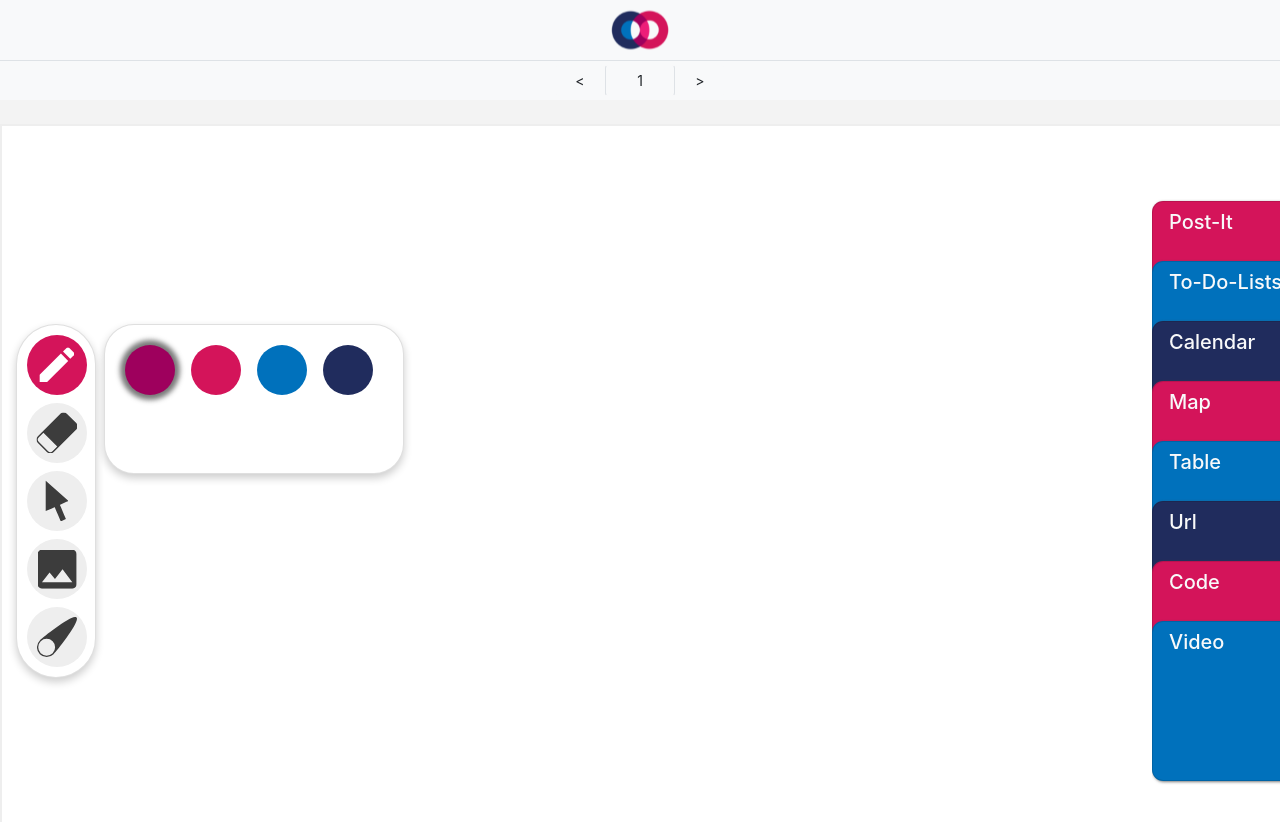
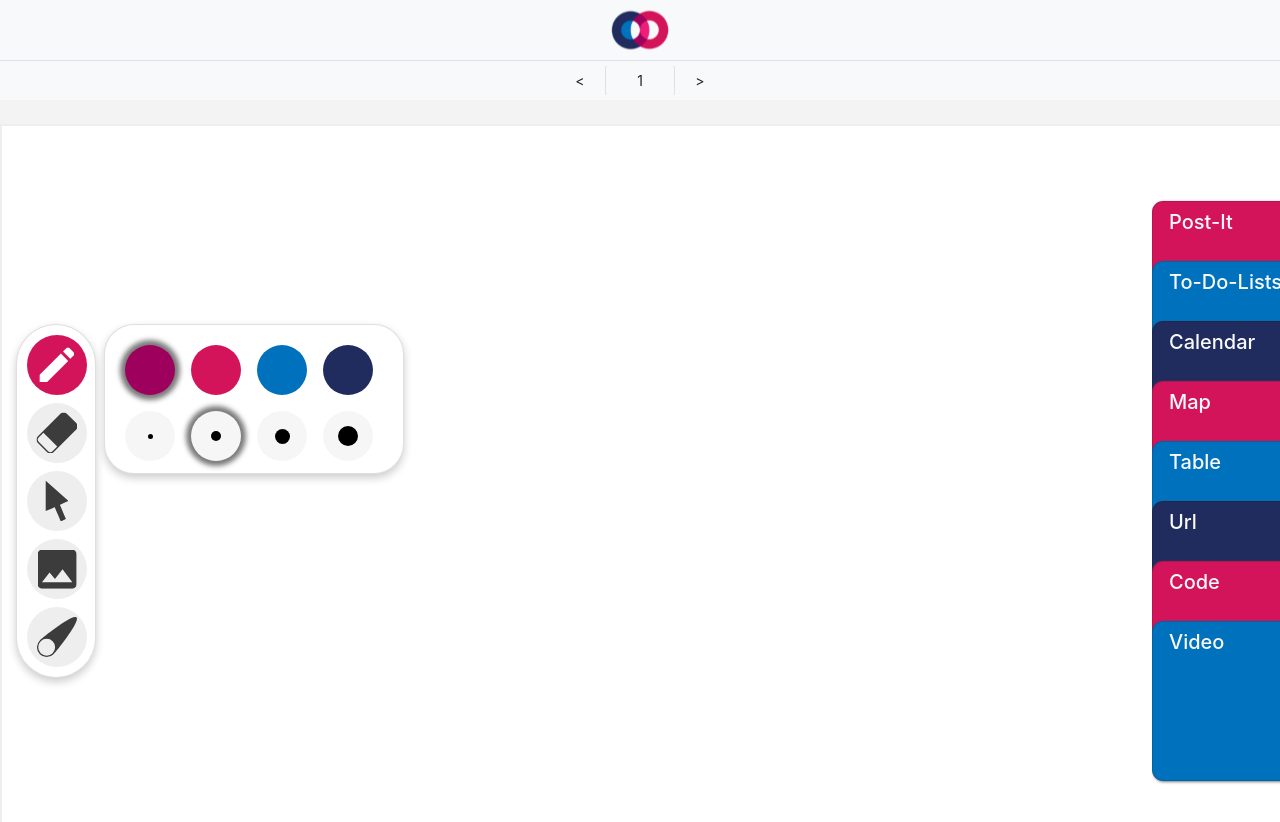
Before and after one commit to noppanat1997/CoopBoard, a React (Create React App) app: page / in a window 1280 px wide. Both pictures are taken after a click on the picture 57 px from the left and 365 px from the top of the page. Shown: the top 822 px of the page. Built offline with nearby package versions, Linux system fonts and the light colour scheme.

Commit message:
Pen size selection 5/4

```diff
--- a/src/components/ToolBox.js
+++ b/src/components/ToolBox.js
@@ -51,6 +51,24 @@ const ToolBox = (props) => {
             <div id="14" className = {"ml-3 " + (props.stateFromStore.color === 4 ? "color-4-active" : "color-4")
             } onClick={toggleHandler}/>
           </div>
+          <div className="mt-3 d-flex flex-row">
+            <div id="21" className = {(props.stateFromStore.size === 1 ? "size-button-active" : "size-button")
+            } onClick={toggleHandler}>
+              <div id="21" className = "size-5" onClick={toggleHandler} />
+            </div>
+            <div id="22" className = {"ml-3 " + (props.stateFromStore.size === 2 ? "size-button-active" : "size-button")
+            } onClick={toggleHandler}>
+              <div id="22" className = "size-10" onClick={toggleHandler} />
+            </div>
+            <div id="23" className = {"ml-3 " + (props.stateFromStore.size === 3 ? "size-button-active" : "size-button")
+            } onClick={toggleHandler}>
+              <div id="23" className = "size-15" onClick={toggleHandler} />
+            </div>
+            <div id="24" className = {"ml-3 " + (props.stateFromStore.size === 4 ? "size-button-active" : "size-button")
+            } onClick={toggleHandler}>
+              <div id="24" className = "size-20" onClick={toggleHandler} />
+            </div>
+          </div>
         </Card.Body>
       </Card> : <div />}
     </div>
--- a/src/css/ToolBox.css
+++ b/src/css/ToolBox.css
@@ -121,3 +121,48 @@
   background-color: #202C5D;
   box-shadow: 0px 0px 5px 5px rgba(78, 78, 78, 0.75);
 }
+.size-button {
+  width : 50px;
+  height : 50px;
+  border-radius: 50%;
+  background-color: #F6F6F6;
+  transition: 0.1s ease-in-out;
+}
+.size-button:hover {
+  box-shadow: 0px 0px 3px 3px rgba(78, 78, 78, 0.75);
+}
+.size-button-active {
+  width : 50px;
+  height : 50px;
+  border-radius: 50%;
+  background-color: #F6F6F6;
+  box-shadow: 0px 0px 5px 5px rgba(78, 78, 78, 0.75);
+}
+.size-5 {
+  width : 5px;
+  height : 5px;
+  border-radius: 50%;
+  margin : 22.5px;
+  background-color : black;
+}
+.size-10 {
+  width : 10px;
+  height : 10px;
+  border-radius: 50%;
+  margin : 20px;
+  background-color : black;
+}
+.size-15 {
+  width : 15px;
+  height : 15px;
+  border-radius: 50%;
+  margin : 17.5px;
+  background-color : black;
+}
+.size-20 {
+  width : 20px;
+  height : 20px;
+  border-radius: 50%;
+  margin : 15px;
+  background-color : black;
+}
```
